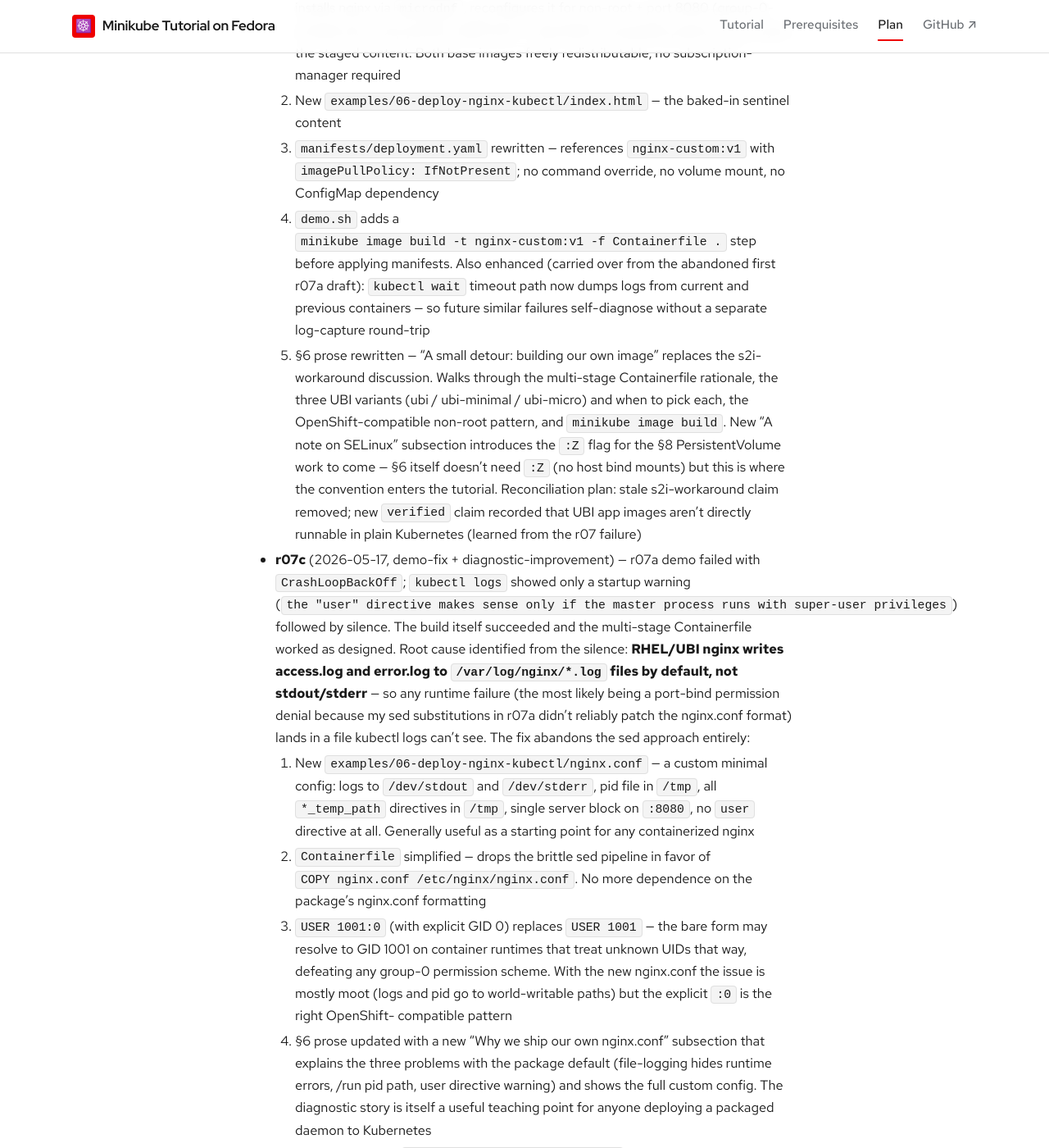
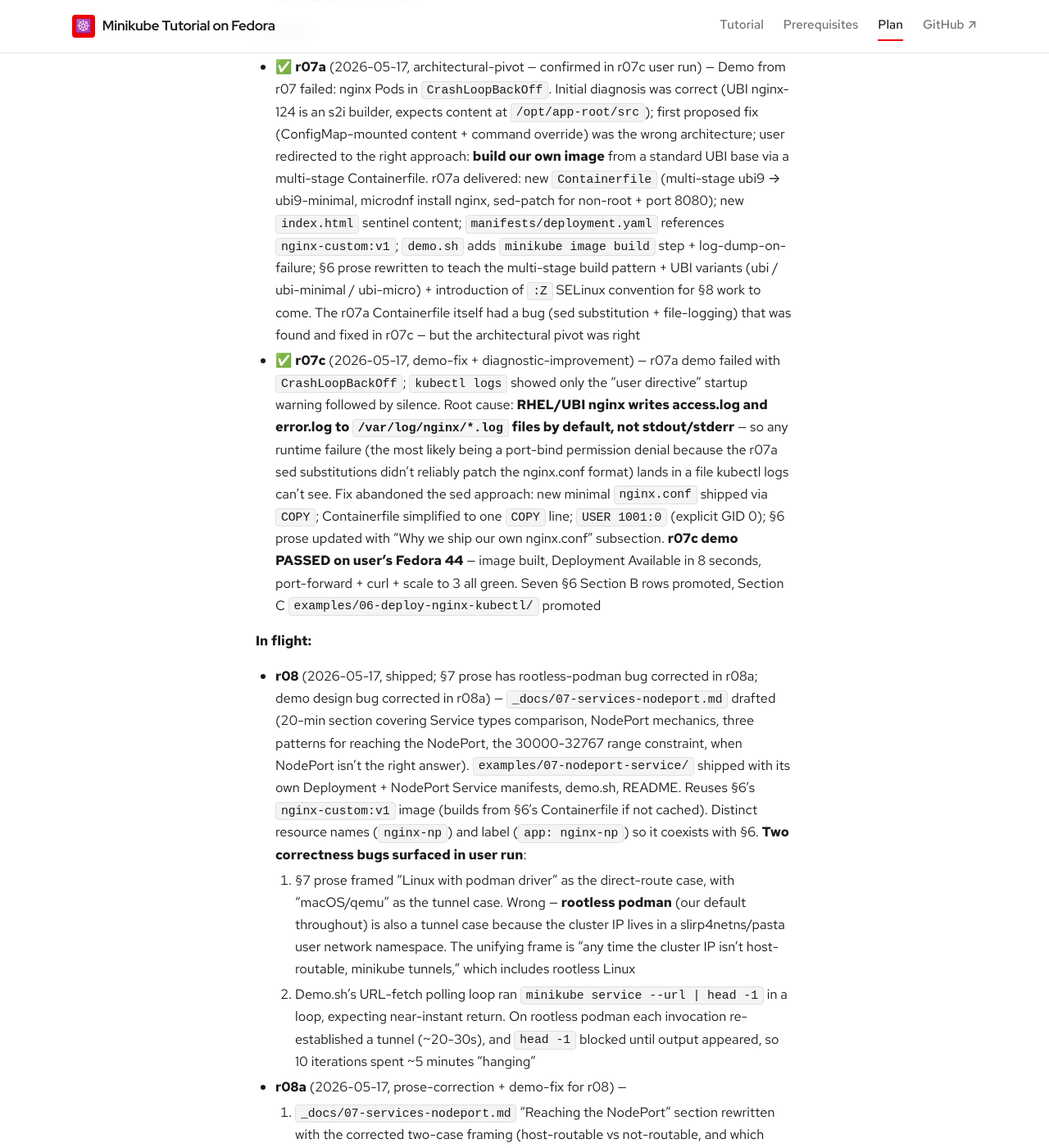
Before and after one commit to patterncatalyst/minikube-on-fedora, a Jekyll site: the page built from _plans/reconciliation-plan.md, in a window 1280 px wide and 1400 px high, scrolled down 10049 px. Shown: the whole window at 82% size. Built offline with Jekyll 4.4.1, drawn with Linux system fonts in a browser that asks for light colours; some web fonts are replaced; some of the changed text lies outside the part shown.

Commit message:
fix(§7): rewrite demo for rootless-podman tunnel handling; correct prose framing

````diff
--- a/_docs/07-services-nodeport.md
+++ b/_docs/07-services-nodeport.md
@@ -101,62 +101,95 @@
 
 ## Reaching the NodePort
 
-Three patterns, listed in order of preference for minikube on Linux:
+Here's where the story branches by how your minikube driver
+networks the cluster node — and where my earlier framing in this
+section had a subtle bug worth calling out, because it shapes how
+the rest of the tutorial talks about Service exposure.
 
-### 1. `minikube service <name> --url`
+### The two cases
 
-The cleanest path. minikube knows about its own node IPs and
-assembles the URL:
+In a real-world or production Kubernetes cluster, every node has
+an IP your client can reach. NodePort works by opening a port on
+each of those node IPs. In minikube, "each node IP" means the one
+minikube node, and whether that IP is reachable from your host
+depends on the driver:
+
+- **Host-routable node IP** — rootful podman (with bridge
+  networking), kvm2, virtualbox. The minikube node IP (typically
+  `192.168.49.2` for podman, `192.168.39.x` for kvm2) is on a
+  network bridge your host can reach. `curl http://<minikube
+  ip>:30808/` works directly
+- **Non-routable node IP** — **rootless podman (our default)**,
+  qemu, macOS with the docker driver, Podman Desktop's VM. The
+  cluster lives in a user network namespace (slirp4netns or
+  pasta for rootless podman) or behind a hypervisor; the IP
+  exists but isn't on a bridge your host can reach. `curl` to
+  the node IP fails with "no route to host" or hangs
+
+Our §1 prerequisites and §3 startup both put us firmly in the
+**rootless podman** camp — that's the right default for Fedora
+(no kernel modules to load, no privilege escalation). So the
+non-routable case applies to this tutorial throughout. NodePort
+still works inside the cluster; it just needs a tunnel to be
+reached from your host shell.
+
+### `minikube service <name> --url` — the right tool
+
+`minikube service` knows which case applies and handles both:
 
 ```bash
 minikube service nginx-np --url
 ```
 
-On Linux with the podman driver, you'll see something like:
+In the **host-routable** case, it prints the URL and exits:
 
 ```
 http://192.168.49.2:30808
 ```
 
-Hit it:
+In our **non-routable** (rootless) case, it sets up an auto-tunnel
+via the equivalent of `kubectl port-forward`, prints a localhost
+URL once the tunnel is up, and **keeps running** until you Ctrl-C
+it:
 
-```bash
-curl http://192.168.49.2:30808/
+```
+🏃  Starting tunnel for service nginx-np.
+|-----------|----------|-------------|------------------------|
+| NAMESPACE |   NAME   | TARGET PORT |          URL           |
+|-----------|----------|-------------|------------------------|
+| default   | nginx-np |             | http://127.0.0.1:42367 |
+|-----------|----------|-------------|------------------------|
+http://127.0.0.1:42367
+❗  Because you are using a Docker driver on linux, the terminal
+needs to be open to run it.
 ```
 
-You should see the same baked-in nginx page from §6 — same image,
-just a different way of reaching it.
+Tunnel setup is 20-30 seconds on first run. The URL works from the
+moment the tunnel is up until you Ctrl-C the `minikube service`
+process.
 
-### 2. `minikube ip` + the nodePort
+For scripting, run it in the background and watch its stdout for
+the URL line — that's exactly what the §7 demo does. The pattern
+is the same one §6's demo uses for `kubectl port-forward`.
 
-If you'd rather construct the URL yourself:
+### Other approaches and when they apply
 
-```bash
-curl "http://$(minikube ip):30808/"
-```
-
-Same result, slightly more explicit about what's happening.
-
-### 3. `minikube service <name>` (without `--url`)
-
-Opens the URL in your default browser. Convenient for interactive
-debugging; less useful for scripts.
-
-### A note about macOS and Podman Desktop's VM
-
-On macOS — or on Linux with the qemu driver — the minikube node
-lives inside a VM whose IP isn't directly routable from your host.
-In that case:
-
-- `minikube service <name> --url` still returns a working URL, but
-  it's `127.0.0.1:<random-port>` from a tunnel minikube auto-starts
-- The tunnel persists until you Ctrl-C `minikube service`
-- For scripts, the URL from stdout still works; you just need to
-  keep the parent `minikube service` process alive
-
-The §1 hardware section called out Fedora-on-Linux as the primary
-tested platform; the macOS path is conceptually identical but the
-URL is a tunnel, not a direct IP.
+- **`minikube ip` + the NodePort directly** — `curl
+  "http://$(minikube ip):30808/"`. Works on rootful podman, kvm2.
+  Hangs on rootless podman because the IP isn't routable
+- **`minikube service <name>` (no `--url`)** — opens the URL in
+  your browser. Convenient interactively; useless for scripts.
+  Same auto-tunnel behavior under rootless
+- **`minikube tunnel`** (separate command, not to be confused with
+  the `--url` auto-tunnel) — sets up a LoadBalancer-style tunnel
+  that grants reachability to all cluster Service IPs at once,
+  not just one NodePort. Runs as a long-lived process. Useful
+  when you have several services to expose; overkill for a single
+  NodePort
+- **`kubectl port-forward`** (§6's pattern) — works regardless of
+  driver/networking, because it tunnels through the kube-apiserver
+  rather than relying on host-cluster routing. The most portable
+  fallback when none of the above work
 
 ## NodePort gotchas
 
--- a/_plans/reconciliation-plan.md
+++ b/_plans/reconciliation-plan.md
@@ -94,15 +94,17 @@
 | **verified (Fedora 44)** | `minikube addons enable dashboard` + `minikube dashboard --url` returns a URL | §5     | r06 verification recipe: enabled dashboard, `minikube dashboard --url` returned `http://127.0.0.1:40735/...` ✓ |
 | **verified (Fedora 44)** | UBI application images (e.g. `ubi9/nginx-124`) are s2i builders — not directly runnable in plain Kubernetes | §6 | r07 user run: default CMD `/usr/libexec/s2i/run` crashloops; correct approach is to build our own image from a standard UBI base (r07a) |
 | **verified (Fedora 44)** | RHEL/UBI nginx 1.20 (`microdnf install nginx`) defaults to logging to `/var/log/nginx/*.log` files, not stdout/stderr | §6 | r07a user run: container crashloop only surfaced a startup warning via `kubectl logs`; runtime errors went to files invisible to kubectl. Custom `nginx.conf` in r07c logs to `/dev/stdout` and `/dev/stderr` |
-| unverified              | `minikube image build` builds and caches an image visible to the cluster's kubelet | §6 | r07a demo step; promote when `examples/06-deploy-nginx-kubectl/demo.sh` passes |
-| unverified              | A two-stage Containerfile (ubi9 → ubi9-minimal) produces a working nginx image | §6 | r07a Containerfile; promote on demo pass |
-| unverified              | `ubi9/ubi-minimal` installs nginx via `microdnf` without subscription-manager | §6 | r07a build step; promote on demo pass |
-| unverified              | A two-replica Deployment with the manifest in §6 becomes `Available` within 3 minutes | §6 | r07a manifest claim; promote on demo pass |
-| unverified              | `kubectl port-forward service/nginx 18080:80` opens a working tunnel        | §6      | r07 demo claim; promote on demo pass                                        |
-| unverified              | `kubectl scale deployment/nginx --replicas=3` brings count to 3 Running pods | §6     | r07 demo claim; promote on demo pass                                        |
-| unverified              | Baked-in index.html serves the sentinel string `Test Page for nginx on UBI 9 Minimal` | §6 | r07a demo response check; promote on demo pass                              |
+| **verified (Fedora 44)** | `minikube image build` builds and caches an image visible to the cluster's kubelet | §6 | r07c user run: build produced `docker.io/library/nginx-custom:v1` visible to Deployment without push to a registry |
+| **verified (Fedora 44)** | A two-stage Containerfile (ubi9 → ubi9-minimal) produces a working nginx image | §6 | r07c user run: builder stages index.html, runtime serves it; image ~150MB |
+| **verified (Fedora 44)** | `ubi9/ubi-minimal` installs nginx via `microdnf` without subscription-manager | §6 | r07c user run: nginx 1.20.1 from ubi-9-appstream-rpms installed cleanly |
+| **verified (Fedora 44)** | A two-replica Deployment with the manifest in §6 becomes `Available` within 3 minutes | §6 | r07c user run: Available in 8 seconds |
+| **verified (Fedora 44)** | `kubectl port-forward service/nginx 18080:80` opens a working tunnel        | §6      | r07c user run: localhost:18080 served sentinel string                       |
+| **verified (Fedora 44)** | `kubectl scale deployment/nginx --replicas=3` brings count to 3 Running pods | §6     | r07c user run: 3/3 Running after scale                                      |
+| **verified (Fedora 44)** | Baked-in index.html serves the sentinel string `Test Page for nginx on UBI 9 Minimal` | §6 | r07c user run: HTTP response matched expected substring                     |
+| **verified (Fedora 44)** | Under rootless podman, the cluster node IP (e.g. `192.168.49.2`) is NOT host-routable; lives in a slirp4netns/pasta user network namespace | §7 | Learned in r08 user run: `minikube service --url` auto-tunnels and prints `127.0.0.1:<random-port>` instead of returning the node IP directly. r08a corrects §7 prose to acknowledge this |
+| **verified (Fedora 44)** | `minikube service <name> --url` blocks for ~20-30s during tunnel setup on rootless podman, then prints the URL and stays running until Ctrl-C | §7 | Learned in r08 user run: the demo's polling loop with `head -1` deadlocked because each iteration re-established the tunnel. r08a uses a single background invocation with output-file polling |
 | unverified              | NodePort Service exposes a workload at `<nodeIP>:<nodePort>` on minikube     | §7      | r08 manifest claim; promote when `examples/07-nodeport-service/demo.sh` passes |
-| unverified              | `minikube service <name> --url` returns a host-reachable URL                 | §7      | r08 demo claim; promote on demo pass                                        |
+| unverified              | `minikube service <name> --url` returns a host-reachable URL (tunneled under rootless podman) | §7 | r08a demo claim; promote on demo pass after r08a applied                   |
 | unverified              | NodePort values must be in 30000-32767 range (enforced by kube-apiserver)    | §7      | r08 prose claim; promote on attempt to apply a manifest with an out-of-range nodePort |
 | unverified              | A Deployment with a different name + label can coexist with §6's nginx       | §7      | r08 design choice; promote when demos for §6 and §7 can be run back-to-back without interference |
 
@@ -116,9 +118,8 @@
 | Status     | Example                              | Section | Notes                                                 |
 |------------|--------------------------------------|---------|-------------------------------------------------------|
 | **verified (Fedora 44)** | `examples/03-driver-check/`        | §3      | r05c user run: cluster up, all 8 kube-system pods Running, ✓ SUCCESS |
-| **in flight** | `examples/06-deploy-nginx-kubectl`   | §6      | r07a pivot (multi-stage build); awaiting user demo run on Fedora 44     |
-| **in flight** | `examples/07-nodeport-service`        | §7      | Shipped in r08; awaiting user demo run on Fedora 44                     |
-| unverified | `examples/07-nodeport-service`       | §7      | Expose Deployment via NodePort, retrieve URL          |
+| **verified (Fedora 44)** | `examples/06-deploy-nginx-kubectl` | §6      | r07c user run: image built, Deployment Available in 8s, port-forward + curl + scale to 3 all worked |
+| **in flight** | `examples/07-nodeport-service`        | §7      | Shipped in r08; r08 demo hung on tunnel; r08a fixes the demo design; awaiting re-run |
 | unverified | `examples/08-persistent-volume`      | §8      | `hostPath` PV + dynamic PVC                           |
 | unverified | `examples/09-deploy-nginx-helm`      | §9      | Same UBI nginx via an authored small helm chart       |
 | unverified | `examples/11-istio-bookinfo`         | §11     | Istio sample app with sidecar + Gateway + VS          |
@@ -216,110 +217,99 @@
 
 **In flight:**
 
-- **r07a** (2026-05-17, architectural-pivot) — Demo from r07
-  failed: nginx Pods in `CrashLoopBackOff`. Initial diagnosis was
-  correct (UBI nginx-124 is an s2i builder, expects content at
-  `/opt/app-root/src`), but the first proposed fix (ConfigMap-
-  mounted content + `command: ["nginx", "-g", "daemon off;"]`) was
-  the wrong architecture. The user redirected to the right
-  approach: **build our own image** from a standard UBI base via a
-  multi-stage Containerfile (confirmed by LESSONS-LEARNED.md:
-  "Mixing UBI builder + minimal runtime in a multi-stage build is
-  common — the breadth of UBI helps build, the minimalism of
-  Hummingbird helps deploy"). r07a delivers the pivoted approach:
-  1. New `examples/06-deploy-nginx-kubectl/Containerfile` — two-
-     stage build: `ubi9/ubi` builder stages the index.html, then
-     `ubi9/ubi-minimal` runtime installs nginx via `microdnf`,
-     reconfigures it for non-root + port 8080 (group-0-writable
-     dirs, /tmp pid file, USER 1001 — OpenShift-compatible
-     pattern), and copies the staged content. Both base images
-     freely redistributable, no subscription-manager required
-  2. New `examples/06-deploy-nginx-kubectl/index.html` — the
-     baked-in sentinel content
-  3. `manifests/deployment.yaml` rewritten — references
-     `nginx-custom:v1` with `imagePullPolicy: IfNotPresent`; no
-     command override, no volume mount, no ConfigMap dependency
-  4. `demo.sh` adds a `minikube image build -t nginx-custom:v1
-     -f Containerfile .` step before applying manifests. Also
-     enhanced (carried over from the abandoned first r07a draft):
-     `kubectl wait` timeout path now dumps logs from current and
-     previous containers — so future similar failures
-     self-diagnose without a separate log-capture round-trip
-  5. §6 prose rewritten — "A small detour: building our own
-     image" replaces the s2i-workaround discussion. Walks through
-     the multi-stage Containerfile rationale, the three UBI
-     variants (ubi / ubi-minimal / ubi-micro) and when to pick
-     each, the OpenShift-compatible non-root pattern, and
-     `minikube image build`. New "A note on SELinux" subsection
-     introduces the `:Z` flag for the §8 PersistentVolume work to
-     come — §6 itself doesn't need `:Z` (no host bind mounts) but
-     this is where the convention enters the tutorial.
-     Reconciliation plan: stale s2i-workaround claim removed;
-     new `verified` claim recorded that UBI app images aren't
-     directly runnable in plain Kubernetes (learned from the r07
-     failure)
-- **r07c** (2026-05-17, demo-fix + diagnostic-improvement) — r07a
+- ✅ **r07a** (2026-05-17, architectural-pivot — confirmed in r07c
+  user run) — Demo from r07 failed: nginx Pods in `CrashLoopBackOff`.
+  Initial diagnosis was correct (UBI nginx-124 is an s2i builder,
+  expects content at `/opt/app-root/src`); first proposed fix
+  (ConfigMap-mounted content + command override) was the wrong
+  architecture; user redirected to the right approach: **build our
+  own image** from a standard UBI base via a multi-stage
+  Containerfile. r07a delivered: new `Containerfile` (multi-stage
+  ubi9 → ubi9-minimal, microdnf install nginx, sed-patch for
+  non-root + port 8080); new `index.html` sentinel content;
+  `manifests/deployment.yaml` references `nginx-custom:v1`;
+  `demo.sh` adds `minikube image build` step + log-dump-on-failure;
+  §6 prose rewritten to teach the multi-stage build pattern + UBI
+  variants (ubi / ubi-minimal / ubi-micro) + introduction of
+  `:Z` SELinux convention for §8 work to come. The r07a Containerfile
+  itself had a bug (sed substitution + file-logging) that was
+  found and fixed in r07c — but the architectural pivot was right
+- ✅ **r07c** (2026-05-17, demo-fix + diagnostic-improvement) — r07a
   demo failed with `CrashLoopBackOff`; `kubectl logs` showed only
-  a startup warning (`the "user" directive makes sense only if
-  the master process runs with super-user privileges`) followed
-  by silence. The build itself succeeded and the multi-stage
-  Containerfile worked as designed. Root cause identified from
-  the silence: **RHEL/UBI nginx writes access.log and error.log
-  to `/var/log/nginx/*.log` files by default, not stdout/stderr**
-  — so any runtime failure (the most likely being a port-bind
-  permission denial because my sed substitutions in r07a didn't
+  the "user directive" startup warning followed by silence. Root
+  cause: **RHEL/UBI nginx writes access.log and error.log to
+  `/var/log/nginx/*.log` files by default, not stdout/stderr** —
+  so any runtime failure (the most likely being a port-bind
+  permission denial because the r07a sed substitutions didn't
   reliably patch the nginx.conf format) lands in a file kubectl
-  logs can't see. The fix abandons the sed approach entirely:
-  1. New `examples/06-deploy-nginx-kubectl/nginx.conf` — a
-     custom minimal config: logs to `/dev/stdout` and
-     `/dev/stderr`, pid file in `/tmp`, all `*_temp_path`
-     directives in `/tmp`, single server block on `:8080`, no
-     `user` directive at all. Generally useful as a starting
-     point for any containerized nginx
-  2. `Containerfile` simplified — drops the brittle sed pipeline
-     in favor of `COPY nginx.conf /etc/nginx/nginx.conf`. No
-     more dependence on the package's nginx.conf formatting
-  3. `USER 1001:0` (with explicit GID 0) replaces `USER 1001`
-     — the bare form may resolve to GID 1001 on container
-     runtimes that treat unknown UIDs that way, defeating any
-     group-0 permission scheme. With the new nginx.conf the
-     issue is mostly moot (logs and pid go to world-writable
-     paths) but the explicit `:0` is the right OpenShift-
-     compatible pattern
-  4. §6 prose updated with a new "Why we ship our own nginx.conf"
-     subsection that explains the three problems with the
-     package default (file-logging hides runtime errors, /run
-     pid path, user directive warning) and shows the full
-     custom config. The diagnostic story is itself a useful
-     teaching point for anyone deploying a packaged daemon to
-     Kubernetes
-- **r08** (2026-05-17) — `_docs/07-services-nodeport.md` drafted
-  (20-min section covering Service types comparison, NodePort
-  mechanics, three patterns for reaching the NodePort, the
-  30000-32767 range constraint, when NodePort isn't the right
-  answer). `examples/07-nodeport-service/` shipped with its own
-  Deployment + NodePort Service manifests, demo.sh, README.
-  Reuses §6's `nginx-custom:v1` image (builds from §6's
-  Containerfile automatically if not cached, so the demo is
-  runnable without having run §6's first). Distinct resource
-  names (`nginx-np`) and label (`app: nginx-np`) so it coexists
-  with §6's `nginx` resources without selector confusion. Demo
-  gets URL via `minikube service nginx-np --url` and curls it
-  directly — no port-forward needed. Reconciliation: four new
-  `unverified` §7 rows added; Section C
-  `examples/07-nodeport-service/` set to `in flight`
+  logs can't see. Fix abandoned the sed approach: new minimal
+  `nginx.conf` shipped via `COPY`; Containerfile simplified to one
+  `COPY` line; `USER 1001:0` (explicit GID 0); §6 prose updated
+  with "Why we ship our own nginx.conf" subsection. **r07c demo
+  PASSED on user's Fedora 44** — image built, Deployment Available
+  in 8 seconds, port-forward + curl + scale to 3 all green. Seven
+  §6 Section B rows promoted, Section C `examples/06-deploy-nginx-kubectl/`
+  promoted
+
+**In flight:**
+
+- **r08** (2026-05-17, shipped; §7 prose has rootless-podman bug
+  corrected in r08a; demo design bug corrected in r08a) —
+  `_docs/07-services-nodeport.md` drafted (20-min section covering
+  Service types comparison, NodePort mechanics, three patterns for
+  reaching the NodePort, the 30000-32767 range constraint, when
+  NodePort isn't the right answer). `examples/07-nodeport-service/`
+  shipped with its own Deployment + NodePort Service manifests,
+  demo.sh, README. Reuses §6's `nginx-custom:v1` image (builds from
+  §6's Containerfile if not cached). Distinct resource names
+  (`nginx-np`) and label (`app: nginx-np`) so it coexists with §6.
+  **Two correctness bugs surfaced in user run**:
+  1. §7 prose framed "Linux with podman driver" as the
+     direct-route case, with "macOS/qemu" as the tunnel case.
+     Wrong — **rootless podman** (our default throughout) is
+     also a tunnel case because the cluster IP lives in a
+     slirp4netns/pasta user network namespace. The unifying frame
+     is "any time the cluster IP isn't host-routable, minikube
+     tunnels," which includes rootless Linux
+  2. Demo.sh's URL-fetch polling loop ran `minikube service --url
+     | head -1` in a loop, expecting near-instant return. On
+     rootless podman each invocation re-established a tunnel
+     (~20-30s), and `head -1` blocked until output appeared, so
+     10 iterations spent ~5 minutes "hanging"
+- **r08a** (2026-05-17, prose-correction + demo-fix for r08) —
+  1. `_docs/07-services-nodeport.md` "Reaching the NodePort"
+     section rewritten with the corrected two-case framing
+     (host-routable vs not-routable, and which drivers fall in
+     which bucket). Includes the actual `minikube service --url`
+     output for the rootless case showing the auto-tunnel banner
+  2. `examples/07-nodeport-service/demo.sh` rewritten — runs
+     `minikube service --url` **once** in the background,
+     captures stdout to a temp file, polls the file for an
+     `^http://` line for up to 90 seconds, checks the background
+     process is still alive. Cleanup trap kills the tunnel
+     process and any lingering `minikube service nginx-np`
+     children, removes the temp file
+  3. `examples/07-nodeport-service/README.md` updated — removes
+     the "no port-forwarding, no tunnel" claim that was wrong
+     for rootless. Adds a "tunnel, briefly" section explaining
+     the two cases
+  4. Reconciliation plan: two new `verified` Section B claims
+     recording what we learned about rootless podman networking
+     and `minikube service --url` timing. The four §7
+     `unverified` rows stay pending re-run of the (now fixed)
+     demo
 
 **Open, priority-ordered:**
 
-1. Run `examples/06-deploy-nginx-kubectl/demo.sh` against the
-   default minikube cluster. On `✓ SUCCESS`, five §6 Section B
-   rows promote plus Section C
-2. Run `examples/07-nodeport-service/demo.sh`. On `✓ SUCCESS`,
-   four §7 Section B rows promote plus Section C. (Can be run
-   independently of §6's demo; will auto-build the image if §6's
-   demo hasn't been run yet)
+1. Apply r08a; re-run `examples/07-nodeport-service/demo.sh`. On
+   `✓ SUCCESS`, four §7 Section B rows promote plus Section C
+   (`examples/07-nodeport-service/`)
+2. Optional: run the manual coexist test (apply both §6 and §7
+   manifests simultaneously). On success, the "coexist" §7
+   Section B row promotes
 3. **r09** — §8 PVs + `examples/08-persistent-volume/`. First
-   section to need `:Z` for SELinux on Fedora hostPath mounts
+   section to need `:Z` for SELinux on Fedora hostPath mounts;
+   the §6 SELinux explainer becomes load-bearing here
 4. **r10** — §9 helm + authored small chart; helm-4-against-
    helm-3-chart compat claim from Section B promotes here
 5. **r11** — §10 editor/shell/terminal; will request local-setup
````
Also changed, not shown: examples/07-nodeport-service/README.md (+68 -41 lines), 1 other file.
